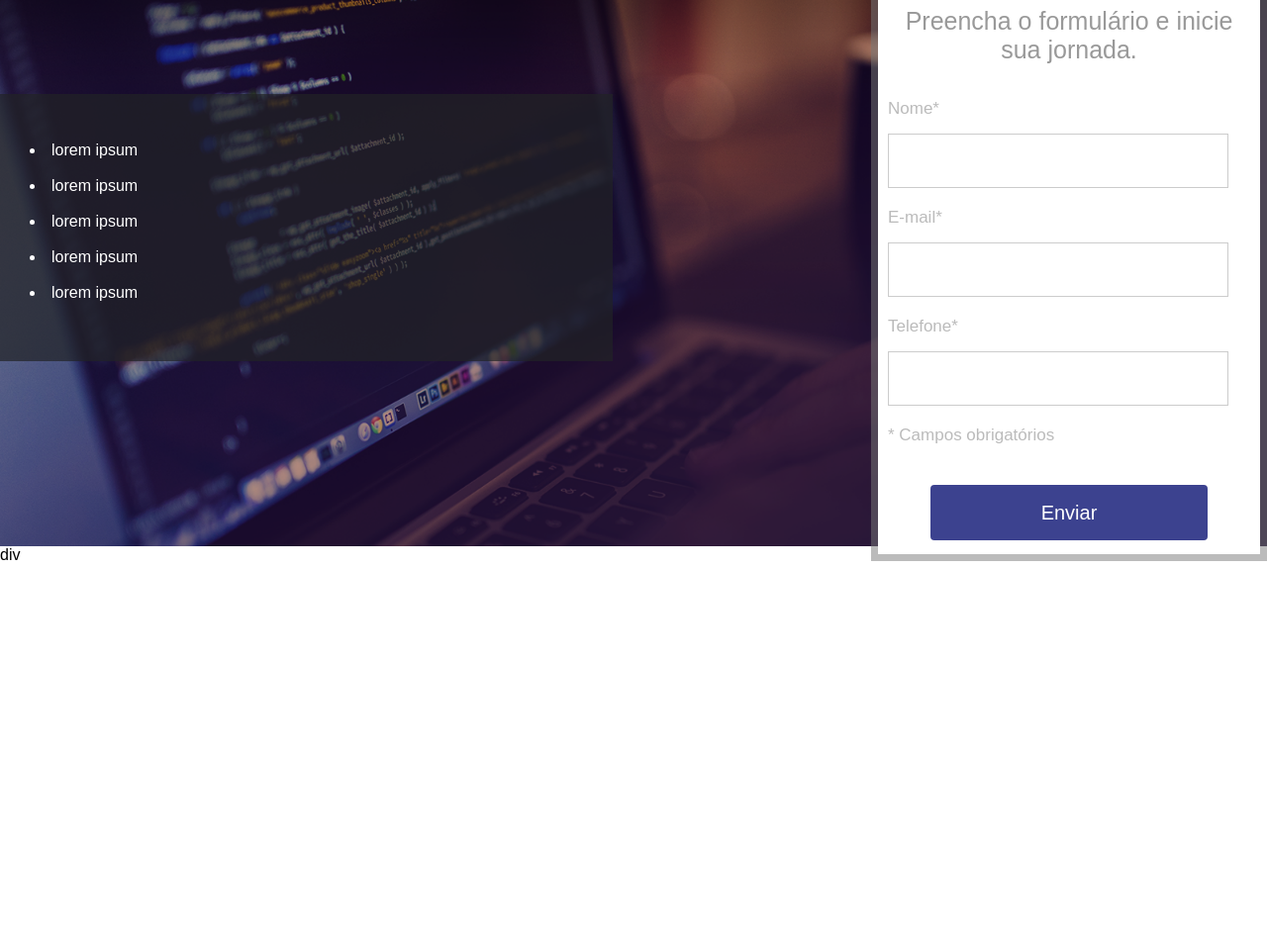
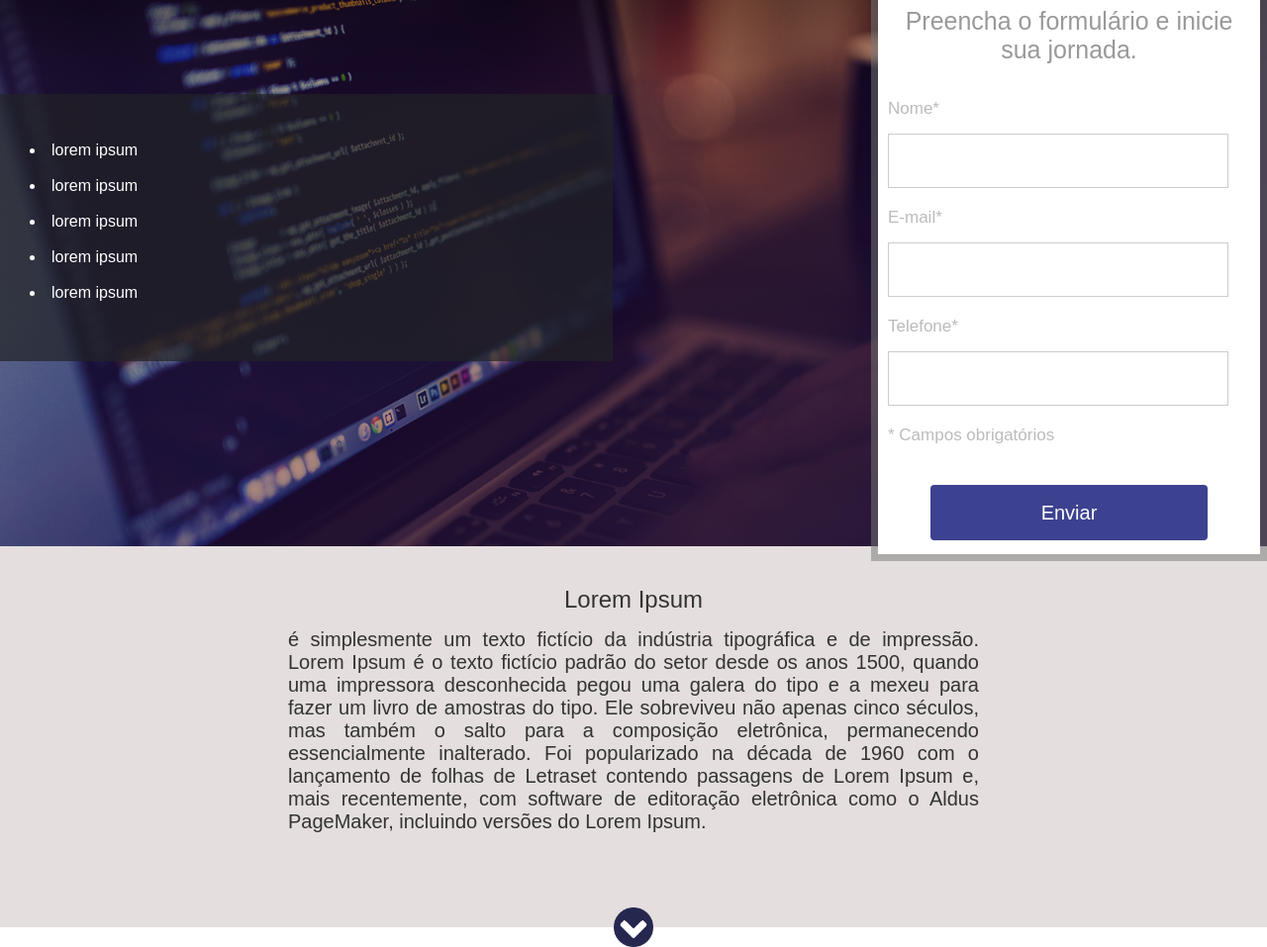
Before and after one commit to Andremachado82/Danki-Projeto-01, a plain HTML site: page index.html in a window 1280 px wide. Shown: the part 65-1022 px from the top of the page at 99% size. Before the commit the page ends 800 px from the top, so only its background shows below. Drawn offline with Linux system fonts and the light colour scheme.

Commit message:
Criando seção 01

```diff
--- a/css/styles.css
+++ b/css/styles.css
@@ -125,3 +125,36 @@ html, body {
   margin-top: 18px;
   color: white;
 }
+
+.containerSection {
+  padding: 40px 0;
+  background-color:  rgb(228, 222, 222);
+  text-align: center;
+}
+
+.containerSection h2 {
+  color: #333;
+  font-weight: normal;
+}
+
+.containerSection p {
+  color: #333;
+  margin: 15px 0;
+  font-size: 20px;
+  width: 698px;
+  display: inline-block;
+  text-align: justify;
+}
+
+.arrow {
+  position: relative;
+  top: 60px;
+  width: 40px;
+  height: 40px;
+  left: 50%;
+  margin-left: -20px;
+  background-image: url('../images/arrow.png');
+  background-size: 100% 100%;
+  text-align: center;
+
+}
--- a/index.html
+++ b/index.html
@@ -56,8 +56,25 @@
       </div>
   </div>
 
-  <section>
-    div
-  </section>
+  <div class="containerSection">
+    <div class="center">
+      <h2>Lorem Ipsum</h2>
+      <p>
+          é simplesmente um texto fictício da indústria tipográfica e
+          de impressão. Lorem Ipsum é o texto fictício padrão do setor desde os anos
+           1500, quando uma impressora desconhecida pegou uma galera do tipo e a
+           mexeu para fazer um livro de amostras do tipo. Ele sobreviveu não apenas
+           cinco séculos, mas também o salto para a composição eletrônica, permanecendo
+           essencialmente inalterado. Foi popularizado na década de 1960 com o lançamento
+            de folhas de Letraset contendo passagens de Lorem Ipsum e, mais recentemente,
+            com software de editoração eletrônica como o Aldus PageMaker, incluindo versões
+             do Lorem Ipsum.
+      </p>
+    </div>
+
+    <div class="arrow"></div>
+  </div>
+
+
 </body>
 </html>
```
